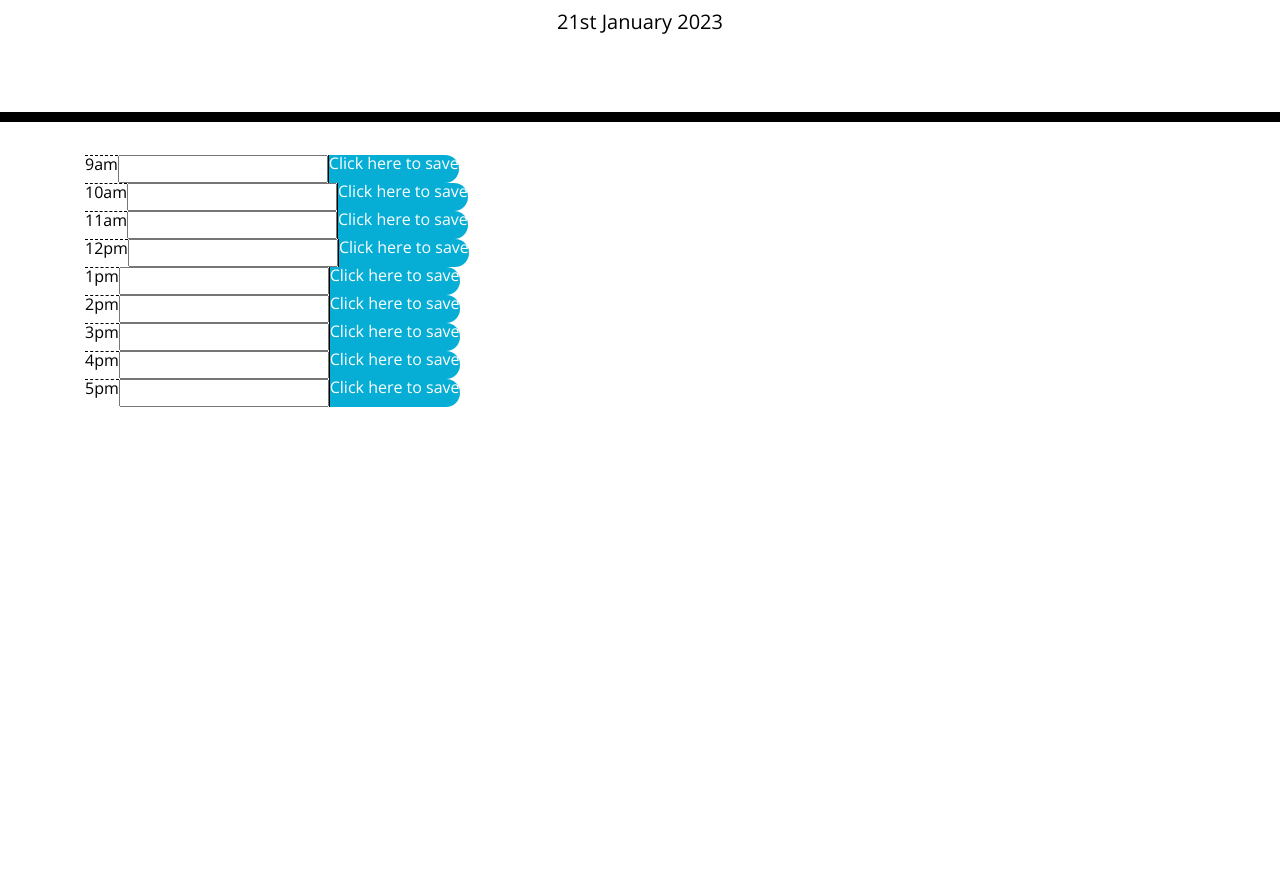
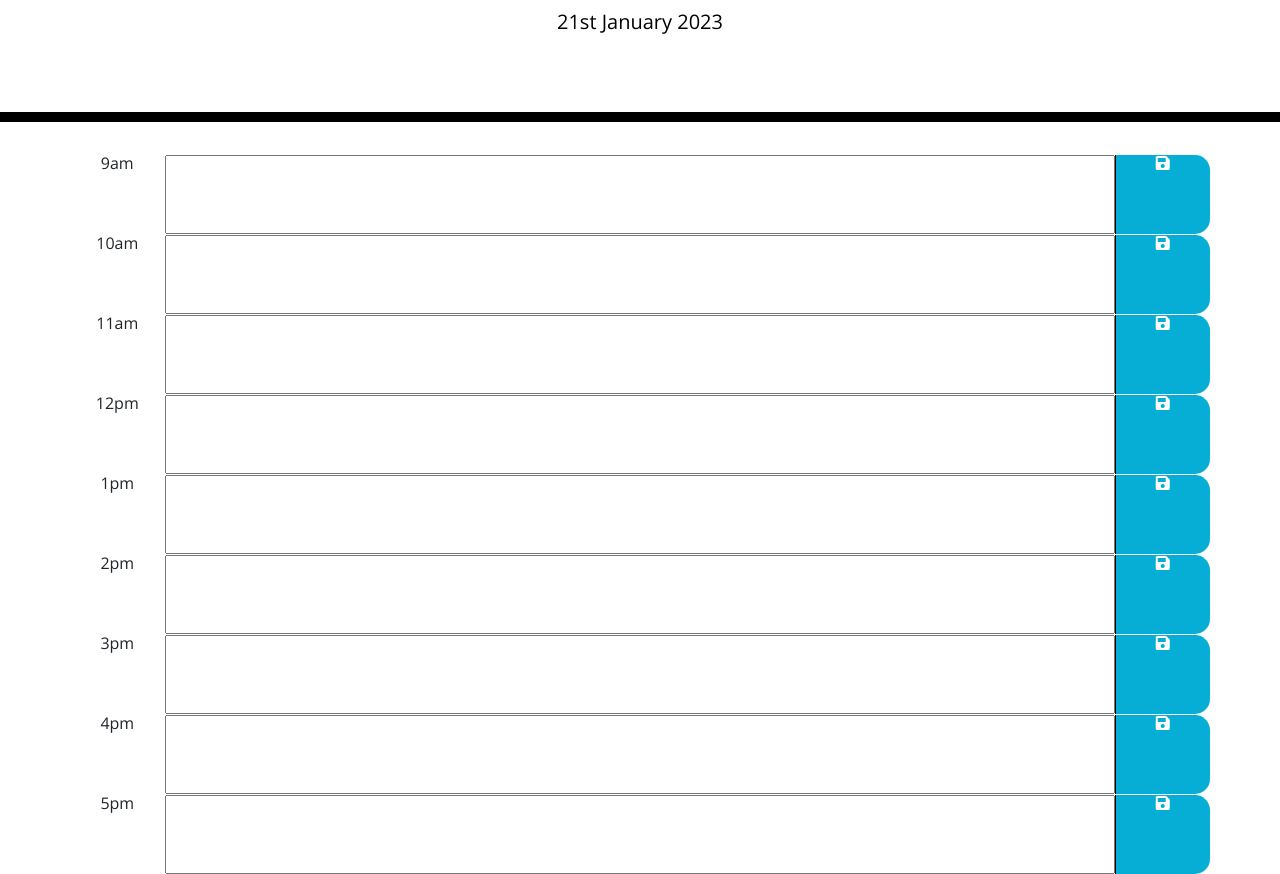
Before and after one commit to helenesauve/work-day-scheduler, a plain HTML site: page index.html in a window 1280 px wide. Shown: the part 182-1056 px from the top of the page. Before the commit the page ends 800 px from the top, so only its background shows below. Drawn offline with nearby package versions, Linux system fonts and the light colour scheme.

Commit message:
switching to having rows in html

```diff
--- a/assets/css/style.css
+++ b/assets/css/style.css
@@ -36,9 +36,11 @@ textarea {
   border-top: 1px solid white;
 }
 
-.col-12 {
+.input
+
+/* .col-12 {
   display: flex;
-}
+} */
 
 .hour {
   background-color: #ffffff;
--- a/assets/js/script.js
+++ b/assets/js/script.js
@@ -5,6 +5,7 @@ $("#currentDay").text(now.format("Do MMMM YYYY"));
 
 
 var schedule = $(".container");
+
 
 var scheduleTime = [
     "9am",
@@ -37,14 +38,29 @@ scheduleTime.forEach(function(time, index){
     save.text("Click here to save");
     row.append(col)
 
+    //change colour depending on time of day
+    for (var i = 0; i < scheduleTime.length; i++) {
+        if (scheduleTime[i].isBefore(now)) {
+            input.addClass("past");
+        }
+        else if (scheduleTime[i].isAfter(now)){
+            input.addClass("future")
+        }
+        else {
+            input.addClass("present");
+        }
+
+    }
 }
 )
 
+// create variable with something in rows where time is?
+// create variable with something in rows where input is
 
 
-var rowHour = moment().hour(9) // starts calendar at 9:00
 
-schedule.append(rowHour)
+// function to dynamically update colours
+
 
 
 
--- /dev/null
+++ b/assets/js/test.js
@@ -0,0 +1,31 @@
+var now = moment();
+$("#currentDay").text(now.format("Do MMMM YYYY"));
+
+// styling the container
+var schedule = $(".container");
+schedule.addClass("time-block");
+
+//styling the time column in each row
+var columnTime = $(".time");
+columnTime.addClass("hour");
+
+//styling each row
+var row = $(".myrow");
+row.addClass("row");
+
+//styling the save button
+var saveButton = $(".save_btn");
+saveButton.addClass("saveBtn");
+
+var inputArea = $(".input-cont");
+
+
+//change colour depending on time of day
+
+if (scheduleTime[i].isBefore(now)) {
+  input.addClass("past");
+} else if (scheduleTime[i].isAfter(now)) {
+  input.addClass("future");
+} else {
+  input.addClass("present");
+}
--- a/index.html
+++ b/index.html
@@ -30,13 +30,58 @@
     </header>
     <div class="container">
     <!-- Timeblocks go here -->
-    <section class="row">
+    <!--<section class="row">-->
+      <div class = "row my-row">
+        <div class = "col time hour" id = "9"> 9am </div>
+        <input class = "col-10 input-cont" ></input>
+        <div class = "col save_btn"> <i class="fas fa-save"></i> </div>
+    </div>
+    <div class = "row my-row" >
+        <div class = "col time hour" id = "10"> 10am </div>
+        <input class = "col-10 input-cont"></input>
+        <div class = "col save_btn"> <i class="fas fa-save"></i> </div>
+    </div>
+    <div class = "row my-row" >
+      <div class = "col time hour" id = "11"> 11am </div>
+      <input class = "col-10 input-cont"></input>
+      <div class = "col save_btn"> <i class="fas fa-save"></i> </div>
+  </div>
+  <div class = "row my-row" >
+    <div class = "col time hour" id = "12"> 12pm </div>
+    <input class = "col-10 input-cont"></input>
+    <div class = "col save_btn"> <i class="fas fa-save"></i> </div>
+</div>
+<div class = "row my-row" >
+  <div class = "col time hour" id = "13"> 1pm </div>
+  <input class = "col-10 input-cont"></input>
+  <div class = "col save_btn"> <i class="fas fa-save"></i> </div>
+</div>
+<div class = "row my-row" >
+  <div class = "col time hour" id = "14"> 2pm </div>
+  <input class = "col-10 input-cont"></input>
+  <div class = "col save_btn"> <i class="fas fa-save"></i> </div>
+</div>
+<div class = "row my-row" >
+  <div class = "col tim hour" id = "15"> 3pm </div>
+  <input class = "col-10 input-cont"></input>
+  <div class = "col save_btn"> <i class="fas fa-save"></i> </div>
+</div>
+<div class = "row my-row" >
+  <div class = "col time hour" id = "16"> 4pm </div>
+  <input class = "col-10 input-cont"></input>
+  <div class = "col save_btn"> <i class="fas fa-save"></i> </div>
+</div>
+<div class = "row my-row" >
+  <div class = "col time hour" id = "17"> 5pm </div>
+  <input class = "col-10 input-cont"></input>
+  <div class = "col save_btn"> <i class="fas fa-save"></i> </div>
+</div>
 
     </section>
     </div>
 
     <script src="https://cdnjs.cloudflare.com/ajax/libs/jquery/3.2.1/jquery.min.js"></script>
     <script src="https://cdnjs.cloudflare.com/ajax/libs/moment.js/2.24.0/moment.min.js"></script>
-    <script src="assets/js/script.js"></script>
+    <script src="assets/js/test.js"></script>
   </body>
 </html>
```
